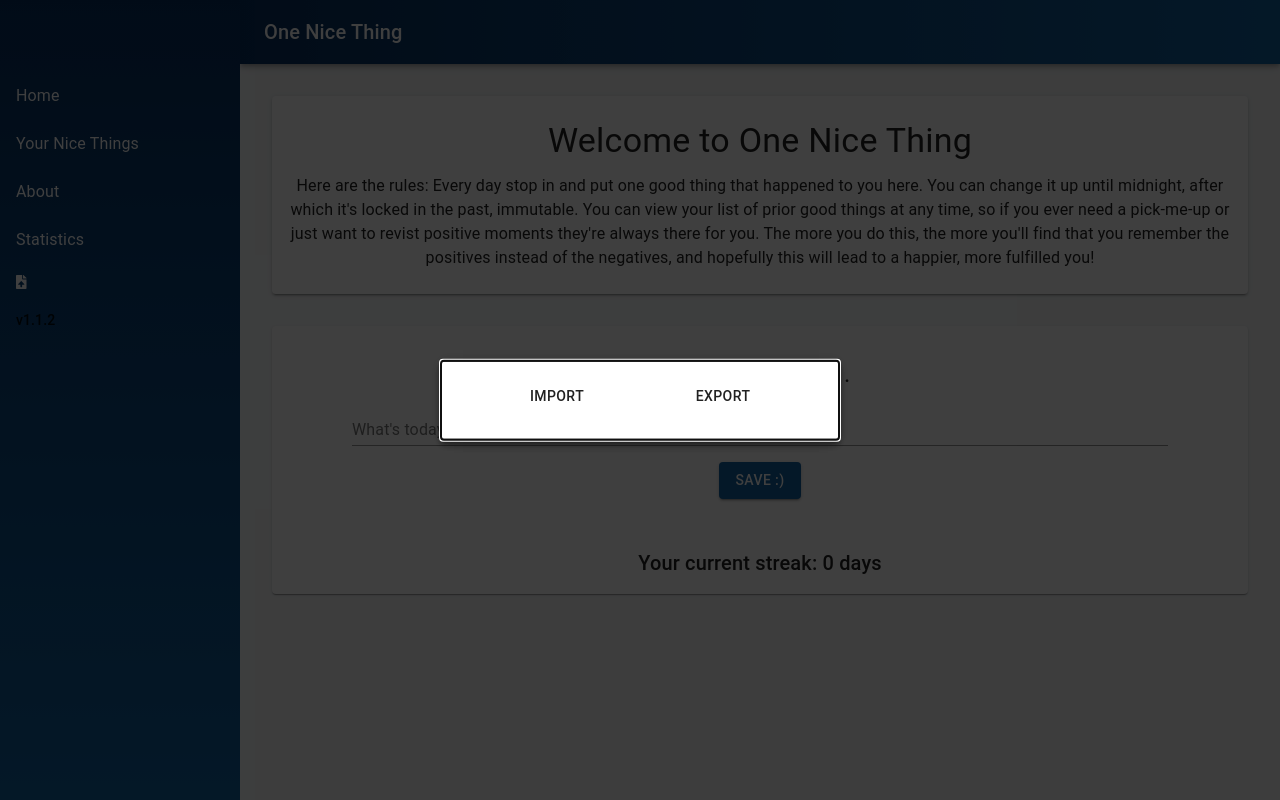
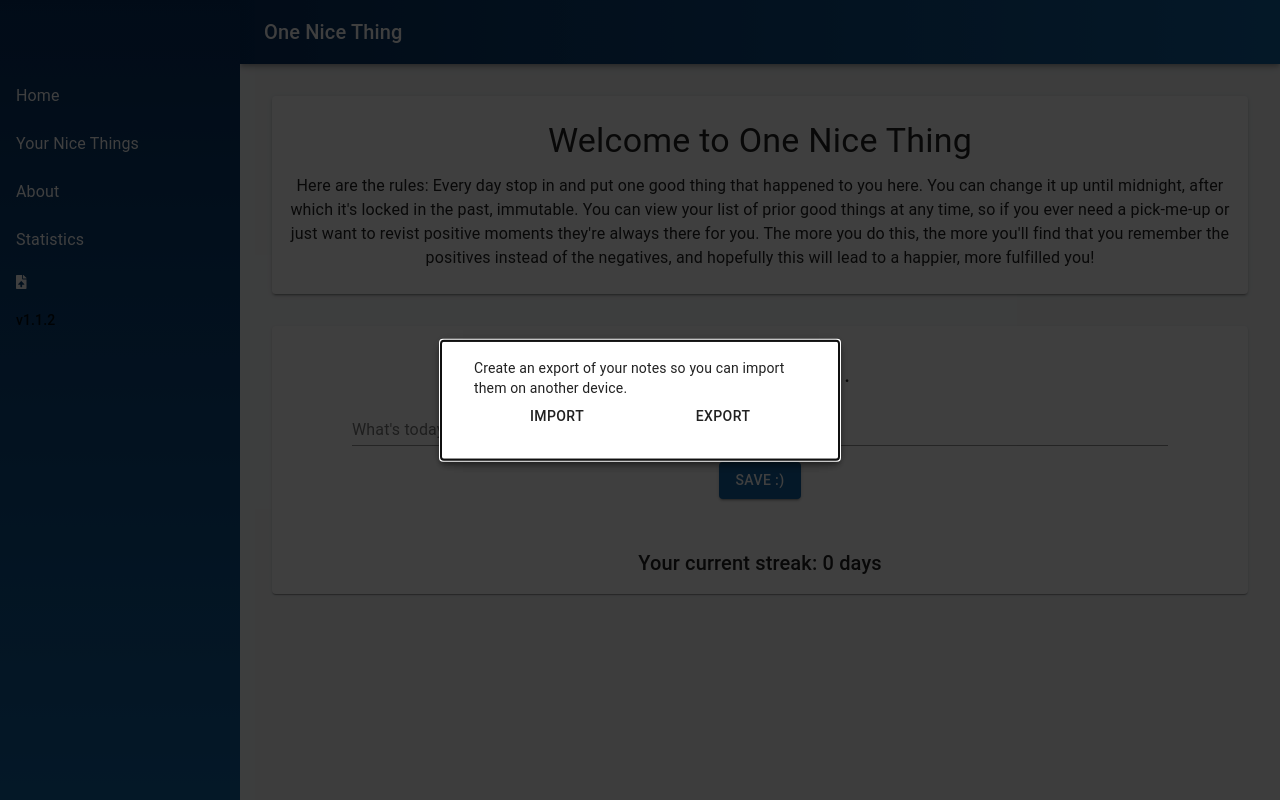
Before and after one commit to Dantaro/one-nice-thing, a React (Create React App) app: page / in a window 1280 px wide. Both pictures are taken after a click on the element 21 px from the left and 282 px from the top of the page. Built offline with nearby package versions, Linux system fonts and the light colour scheme.

Commit message:
v1.2.0 - Added some clarity to the process

```diff
--- a/src/component/transfer/TransferBox.js
+++ b/src/component/transfer/TransferBox.js
@@ -45,6 +45,10 @@ const SaveLoadQuestion = ({ handleLoad, handleSave, classes }) => {
                 alignContent="center"
                 alignItems="center"
             >
+                <Grid item xs={12}>
+                    Create an export of your notes so you can import them on
+                    another device.
+                </Grid>
                 <Grid item xs={6} className={classes.buttonGridContainer}>
                     <Button onClick={handleLoad}>Import</Button>
                 </Grid>
@@ -82,9 +86,9 @@ const TransferModal = ({ open, handleClose }) => {
                 />
             )
         } else if (saveOrLoadState === TransferModalState.SAVE) {
-            return <TransferSaveBox state={state} />
+            return <TransferExportBox state={state} />
         } else if (saveOrLoadState === TransferModalState.LOAD) {
-            return <TransferLoadBox dispatch={dispatch} />
+            return <TransferImportBox dispatch={dispatch} />
         } else {
             setSaveOrLoadState(TransferModalState.DECIDE)
         }
@@ -103,7 +107,7 @@ const TransferModal = ({ open, handleClose }) => {
     )
 }
 
-const TransferSaveBox = ({ state }) => {
+const TransferExportBox = ({ state }) => {
     // Ask for encryption key / password
     // Encrypt state via TransferUtil
     // Display encrypted state in a copiable box
@@ -146,6 +150,13 @@ const TransferSaveBox = ({ state }) => {
                 </Grid>
             )}
             {exportedState && (
+                <>
+                    <Grid item xs={12}>
+                        <Typography>
+                            Use this export with your key to import to another
+                            device!
+                        </Typography>
+                    </Grid>
                     <Grid item xs={12}>
                         <TextField
                             defaultValue={exportedState}
@@ -154,12 +165,13 @@ const TransferSaveBox = ({ state }) => {
                             style={{ width: '100%' }}
                         ></TextField>
                     </Grid>
+                </>
             )}
         </Grid>
     )
 }
 
-const TransferLoadBox = ({ dispatch }) => {
+const TransferImportBox = ({ dispatch }) => {
     // Ask for encryption key / password
     const [providedKey, setProvidedKey] = useState(undefined)
     const [importValue, setImportValue] = useState(undefined)
```
Lines whose indentation alone changed are shown as unchanged.
